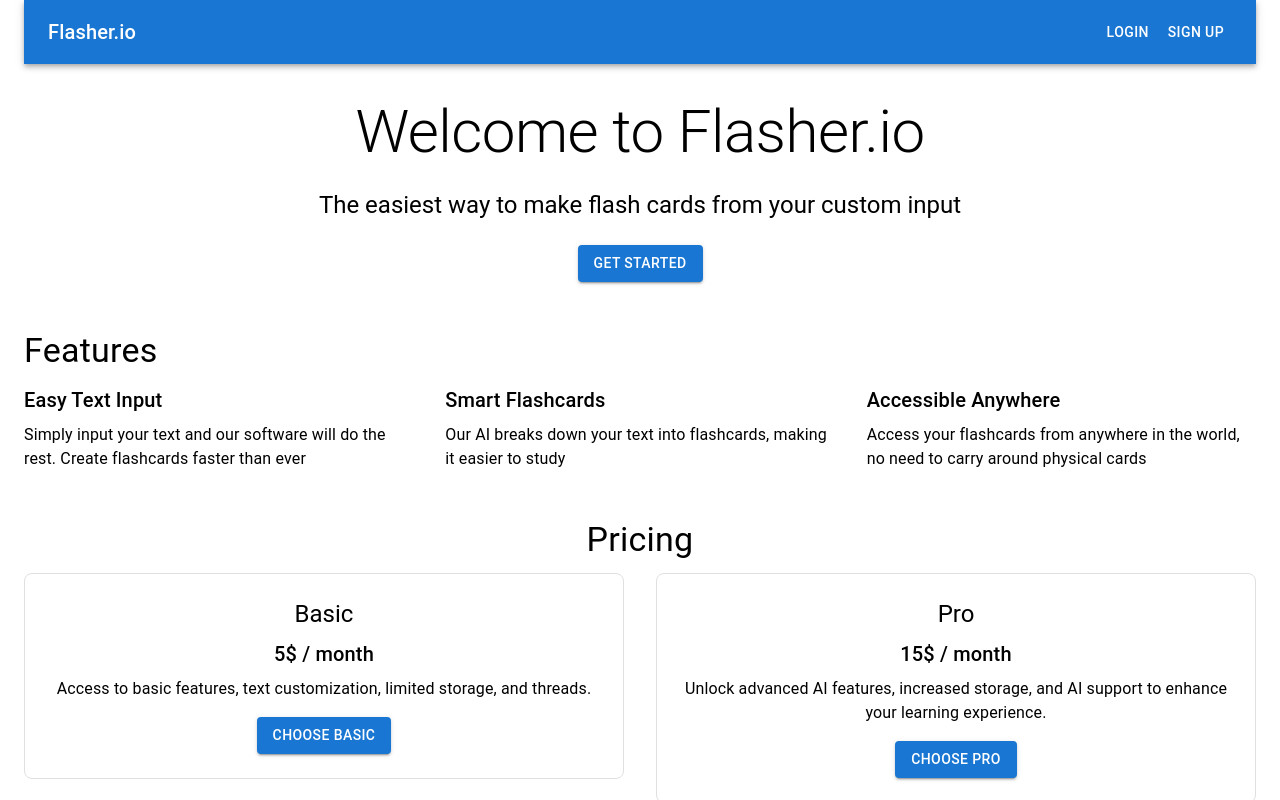
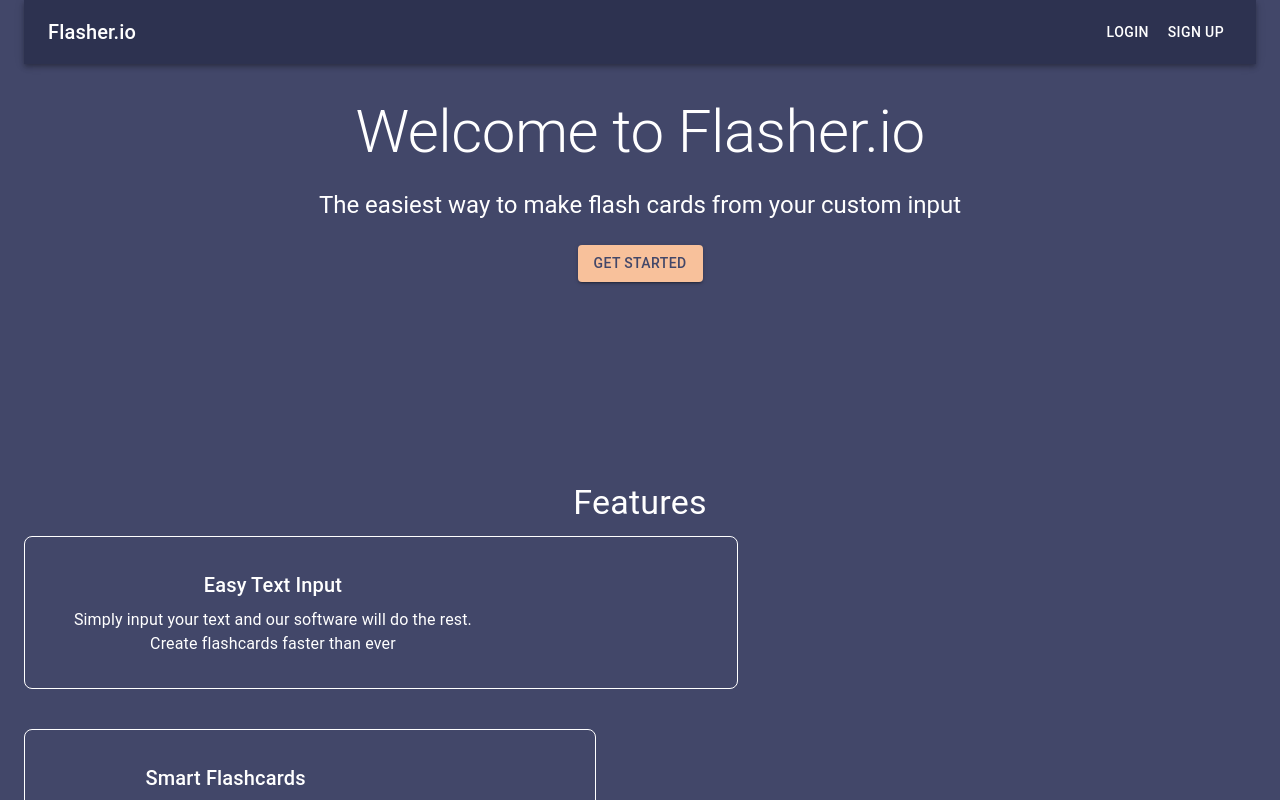
Before and after one commit to RyanTren/AI-Flashcards-Stripe, a Next.js app in the folder flashcard-saas/: page / in a window 1280 px wide. Shown: the top 800 px of the page. Built offline with nearby package versions, Linux system fonts and the light colour scheme; no server answers.

Commit message:
updated npm on my laptop and added colors to pages

```diff
--- a/flashcard-saas/app/globals.css
+++ b/flashcard-saas/app/globals.css
@@ -3,3 +3,8 @@
   padding: 0;
   margin: 0;
 }
+
+html, body{
+  background-color: #424769;
+  color: #ffffff;
+}
--- a/flashcard-saas/app/page.js
+++ b/flashcard-saas/app/page.js
@@ -1,14 +1,33 @@
 'use client'
 
-import Image from "next/image";
+import './globals.css';
+
+import { Image } from "next/image";
 import getStripe from "@/utils/get-stripe";
 import { SignedIn, SignedOut, UserButton } from "@clerk/nextjs";
 import { Box, AppBar, Button, Container, Toolbar, Typography, Grid } from "@mui/material";
 import Head from "next/head";
 import { checkCustomRoutes } from "next/dist/lib/load-custom-routes";
+import { createTheme } from '@mui/material/styles';
+
+const theme = createTheme({
+  palette: {
+    primary: {
+      light: '#676fgd',
+      main: '#424769',
+      dark: '#2d3250',
+      contrastText: '#ffffff',
+    },
+    secondary: {
+      light: '#AD81A7',
+      main: '#6C5E82',
+      dark: '#2E365A',
+      contrastText: '#F8C19B',
+    },
+  },
+});
 
 export default function Home() {
-
   const handleSubmit = async () => {
     const checkoutSession = await fetch("/api/checkout_session", {
       method: "POST",
@@ -35,18 +54,18 @@ export default function Home() {
   }
 
   return (
-    <Container maxWidth="100vw">
+    <Container maxWidth="100vw" sx={{backgroundColor: theme.palette.primary.main, color:theme.palette.primary.contrastText}}>
       <Head maxWidth="100vw">
         <title>Flasher.io</title>
         <meta name = "description" content = "Create Flashcard from your text" />
       </Head>
 
-      <AppBar position="static">
+      <AppBar position="static" sx={{backgroundColor: theme.palette.primary.dark, color:theme.palette.primary.contrastText}}>
         <Toolbar>
-          <Typography variant="h6" style={{flexGrow: 1}}>Flasher.io</Typography>
+          <Typography variant="h6" style={{flexGrow: 1}} sx={{color: theme.palette.primary.contrastText}}>Flasher.io</Typography>
           <SignedOut>
-            <Button color="inherit" href="sign-in"> Login</Button>
-            <Button color="inherit" href="sign-up"> Sign Up</Button>
+            <Button color="inherit" href="sign-in" sx={{color: theme.palette.primary.light}}> Login</Button>
+            <Button color="inherit" href="sign-up" sx={{color: theme.palette.primary.light}}> Sign Up</Button>
           </SignedOut>
           <SignedIn>
             <UserButton />
@@ -66,52 +85,106 @@ export default function Home() {
           The easiest way to make flash cards from your custom input
         </Typography>
 
-        <Button variant="contained" color = "primary" sx = {{mt: 2}} href="/generate">
+        <Button
+        variant="contained"
+        color = "primary"
+        sx = {{mt: 2,
+          backgroundColor: theme.palette.secondary.contrastText,
+          color: theme.palette.primary.main,
+          '&:hover': {
+          backgroundColor: theme.palette.secondary.contrastText,
+          color: theme.palette.primary.main,
+          },
+        }}
+
+        href="/generate">
           Get Started
         </Button>
       </Box>
 
       <Box
         sx={{
-          my: 6,
+          my: 25,
+          textAlign: "center",
         }}
       >
         <Typography variant="h4" gutterBottom>Features</Typography>
 
-        <Grid container spacing = {4}>
-          <Grid item xs={12} md={4}>
+        <Grid container spacing = {0} gap = {5}>
+        <Box
+              sx={{
+                p: 4,
+                border: '1px solid',
+                borderColor: theme.palette.primary.light,
+                backgroundColor: theme.palette.primary.light,
+                borderRadius: 2,
+                textAlign: "center",
+                alignItems: "center",
+                alignContent: "center",
+                position: "relative",
+              }}
+        >
+          <Grid item xs={6} md={8} sx={{textAlign: "center", alignItems: "center", alignContent: "center"}}>
             <Typography variant="h6" gutterBottom>Easy Text Input</Typography>
             <Typography>
               {' '}
               Simply input your text and our software will do the rest. Create flashcards faster than ever
             </Typography>
           </Grid>
+        </Box>
 
 
-
-          <Grid item xs={12} md={4}>
+        <Box
+              sx={{
+                p: 4,
+                border: '1px solid',
+                borderColor: theme.palette.primary.light,
+                backgroundColor: theme.palette.primary.light,
+                borderRadius: 2,
+                textAlign: "center",
+                alignItems: "center",
+                alignContent: "center",
+                position: "relative",
+              }}
+        >
+          <Grid item xs={6} md={8} sx={{textAlign: "center", alignItems: "center", alignContent: "center"}}>
             <Typography variant="h6" gutterBottom>Smart Flashcards</Typography>
             <Typography>
               {' '}
               Our AI breaks down your text into flashcards, making it easier to study
             </Typography>
           </Grid>
+        </Box>
 
 
-          <Grid item xs={12} md={4}>
+        <Box
+              sx={{
+                p: 4,
+                border: '1px solid',
+                borderColor: theme.palette.primary.light,
+                backgroundColor: theme.palette.primary.light,
+                borderRadius: 2,
+                textAlign: "center",
+                alignItems: "center",
+                alignContent: "center",
+                position: "relative",
+              }}
+        >
+          <Grid item xs={6} md={8} sx={{textAlign: "center", alignItems: "center", alignContent: "center"}}>
             <Typography variant="h6" gutterBottom>Accessible Anywhere</Typography>
             <Typography>
               {' '}
               Access your flashcards from anywhere in the world, no need to carry around physical cards
             </Typography>
           </Grid>
+        </Box>
         </Grid>
       </Box>
 
 
       <Box
         sx={{
-          my: 6,
+          my: 25,
           textAlign: "center",
         }}
       >
@@ -124,17 +197,29 @@ export default function Home() {
               sx={{
                 p: 3,
                 border: '1px solid',
-                borderColor: 'grey.300',
+                borderColor: theme.palette.primary.light,
+                backgroundColor: theme.palette.primary.light,
                 borderRadius: 2,
               }}
             >
               <Typography variant="h5" gutterBottom>Basic</Typography>
-              <Typography variant="h6" gutterBottom>5$ / month</Typography>
+              <Typography variant="h6" gutterBottom>0$ / Month</Typography>
               <Typography>
                 {' '}
                 Access to basic features, text customization, limited storage, and threads.
               </Typography>
-              <Button variant="contained" color = "primary" sx={{mt: 2,}}>
+              <Button
+              variant="contained"
+              color = "primary"
+              sx={{
+                mt: 2,
+                backgroundColor: theme.palette.secondary.contrastText,
+                color: theme.palette.primary.main,
+                '&:hover': {
+                backgroundColor: theme.palette.secondary.contrastText,
+                color: theme.palette.primary.main,
+                },
+              }}>
                 Choose Basic
               </Button>
             </Box>
@@ -147,18 +232,31 @@ export default function Home() {
               sx={{
                 p: 3,
                 border: '1px solid',
-                borderColor: 'grey.300',
+                borderColor: theme.palette.primary.light,
+                backgroundColor: theme.palette.primary.light,
                 borderRadius: 2,
               }}
             >
               <Typography variant="h5" gutterBottom>Pro</Typography>
-              <Typography variant="h6" gutterBottom>15$ / month</Typography>
+              <Typography variant="h6" gutterBottom>5$ / month</Typography>
               <Typography>
                 {' '}
                 Unlock advanced AI features, increased storage,
                 and AI support to enhance your learning experience.
               </Typography>
-              <Button variant="contained" color = "primary" sx={{mt: 2,}} onClick={handleSubmit}>
+              <Button
+              variant="contained"
+              color = "primary"
+              sx={{
+                mt: 2,
+                backgroundColor: theme.palette.secondary.contrastText,
+                color: theme.palette.primary.main,
+                '&:hover': {
+                backgroundColor: theme.palette.secondary.contrastText,
+                color: theme.palette.primary.main,
+                },
+              }}
+              onClick={handleSubmit}>
                 Choose Pro
               </Button>
             </Box>
```
Also changed, not shown: flashcard-saas/app/generate/page.js (+33 -4 lines), flashcard-saas/package.json (+8 -6 lines), 1 other file (tests, documents, lock files or other folders).
